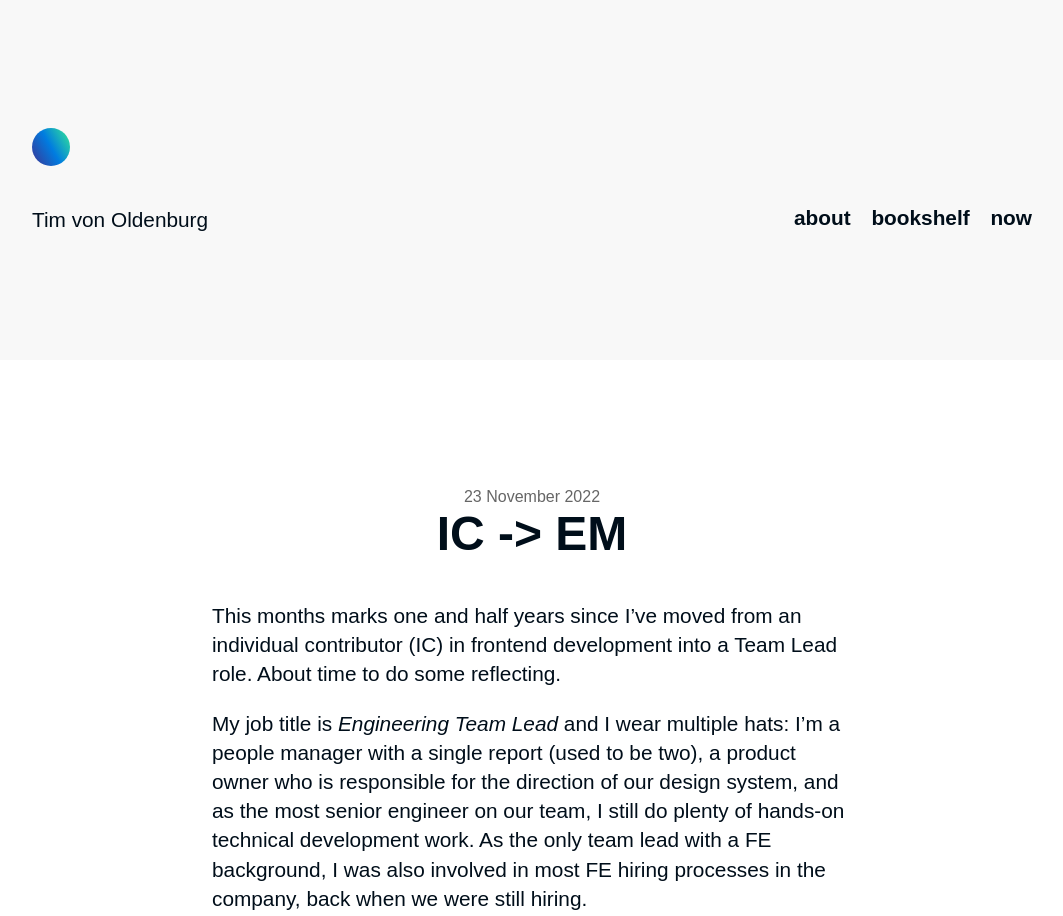
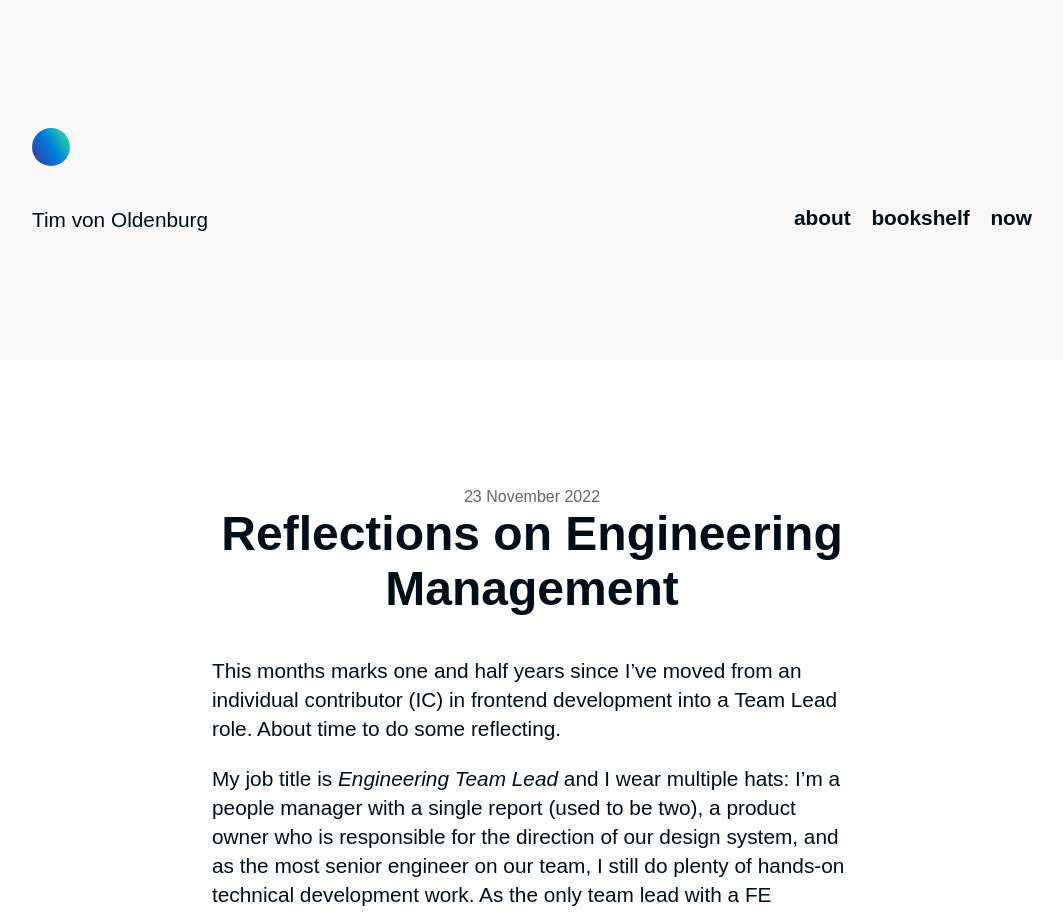
Before and after one commit to tvooo/tvooo.de, an Eleventy site: page writing/ic-em.md in a window 1280 px wide. Shown: the top 916 px of the page, without its empty margins (108-1171 px from the left). Built offline with nearby package versions, Linux system fonts and the light colour scheme; Eleventy itself is replaced by a stand-in of ours; files that its build step writes are made by us from their sources; a web font is replaced by a local one; what eleventy-plugin-nesting-toc, markdown-it-abbr, markdown-it-deflist would draw is missing.

Commit message:
Update Writing “ic-em”

```diff
--- a/writing/ic-em.md
+++ b/writing/ic-em.md
@@ -1,6 +1,6 @@
 ---
 layout: post
-title: IC -> EM
+title: Reflections on Engineering Management
 date: 2022-11-23T08:05:43.132Z
 tags:
   - blog
```
